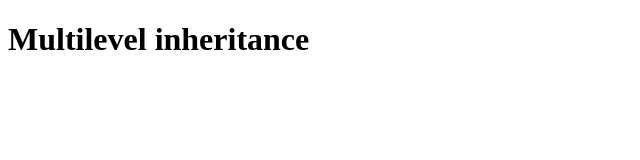
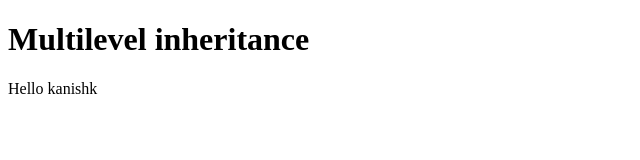
Before and after one commit to swe-kanishk/learning-git, a plain HTML site: page index.html in a window 1280 px wide. Shown: the whole page, without its empty margins (0-640 px from the left). Drawn offline with Linux system fonts and the light colour scheme.

Commit message:
add hello para

```diff
--- a/index.html
+++ b/index.html
@@ -8,5 +8,6 @@
 </head>
 <body>
     <h1>Multilevel inheritance</h1>
+    <p>Hello kanishk</p>
 </body>
 </html>
```
